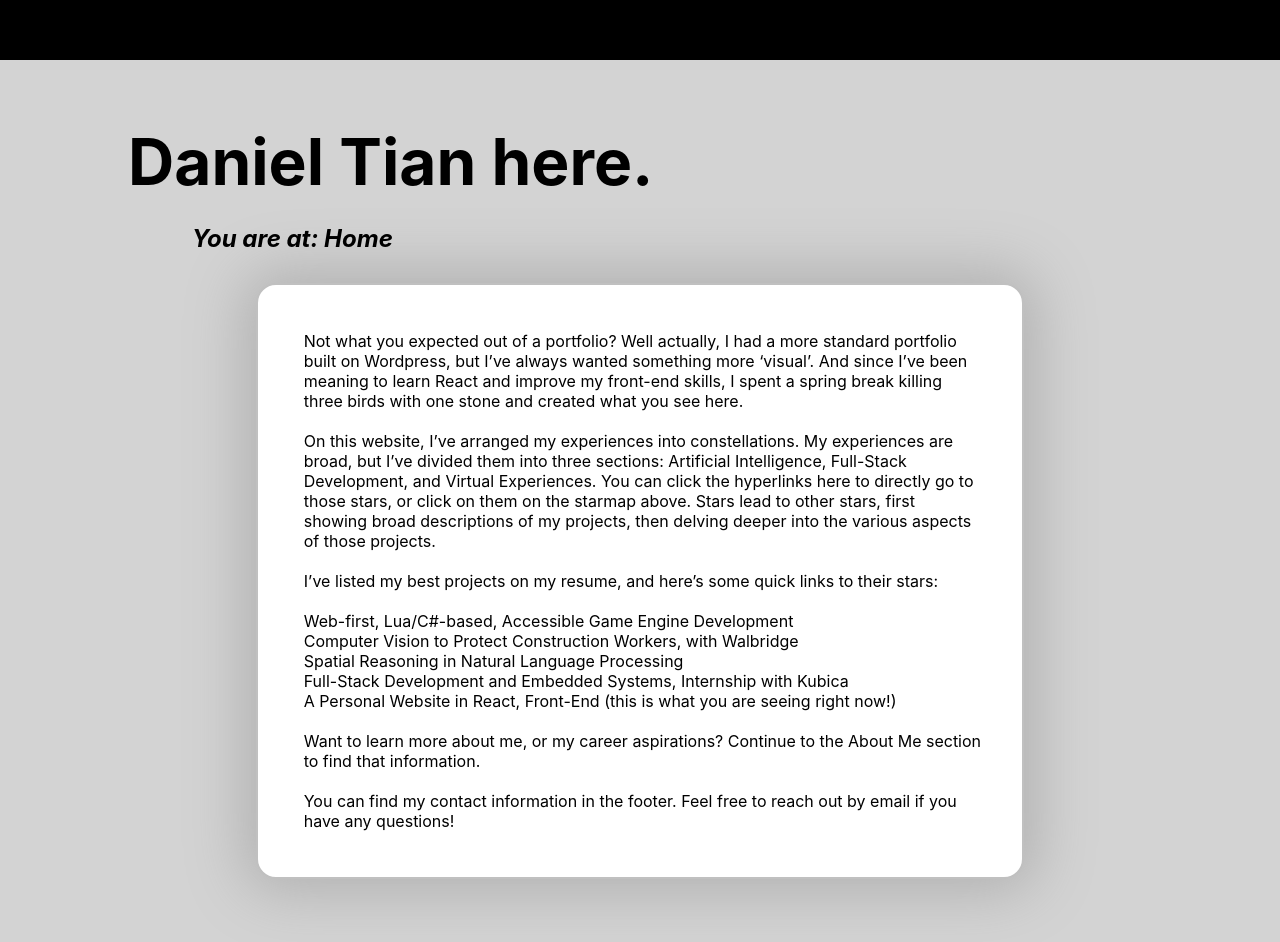
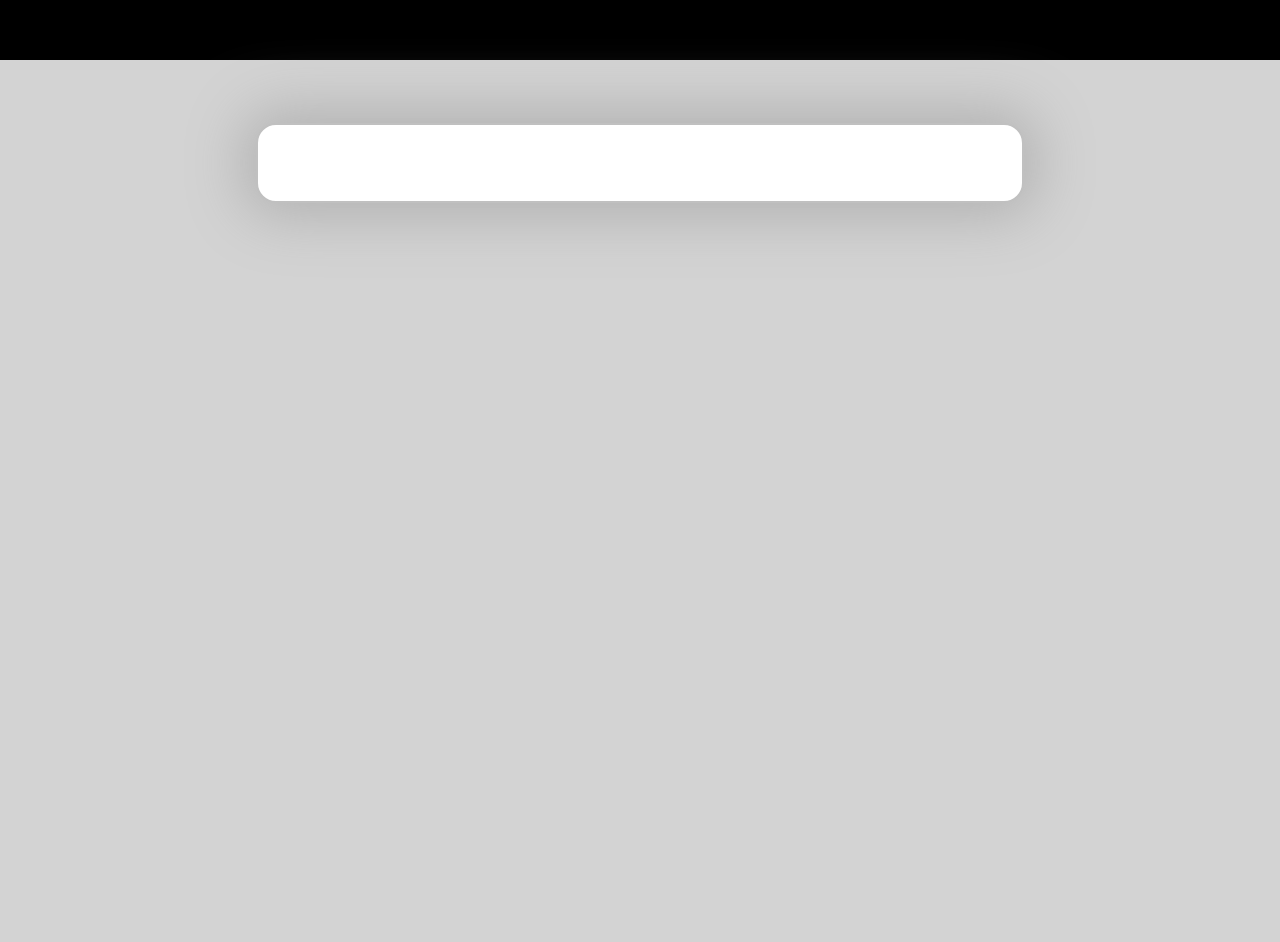
Before and after one commit to dqanxy-umich/portfolio-website, a React (Create React App) app: page / in a window 1280 px wide. Shown: the part 580-1522 px from the top of the page. Built offline with nearby package versions, Linux system fonts and the light colour scheme.

Commit message:
Body reacts to star change

```diff
--- a/src/App.tsx
+++ b/src/App.tsx
@@ -1,15 +1,23 @@
-import React from 'react';
+import React, { useState } from 'react';
 import logo from './logo.svg';
 import './App.css';
 import StarmapComponent from "./Starmap/StarmapComponent";
-import Body from "./Body";
+import Body, { BodyModel } from "./Body";
+import EventBus from './EventBus';
+import StarModel from './Star/StarModel';
+import StarBodies from './smstates/starBodies.json'
 
 function App() {
+  const [bodyModel, setModel] = useState(new BodyModel())
+  EventBus.getInstance().subscribe("starClicked", (starModel:StarModel)=>{
+    setModel(StarBodies["bodies"][starModel.id])
+  })
+
   return (
           <div className="App">
               <StarmapComponent></StarmapComponent>
 
-              <Body></Body>
+              <Body model={bodyModel}></Body>
 
           </div>
   );
--- a/src/Body.tsx
+++ b/src/Body.tsx
@@ -9,10 +9,23 @@ import EventBus from './EventBus';
 
 interface IBodyProps {
     callback?:Function;
+    model:BodyModel;
 }
 interface IBodyState {
     isVisible:boolean;
 }
+
+export class BodyModel{
+    title:string;
+    subtitle:string;
+    body:string;
+    constructor(){
+        this.title = ""
+        this.subtitle = ""
+        this.body = ""
+    }
+}
+
 
 export default class Body extends Component<IBodyProps,IBodyState> {
 
@@ -24,44 +37,15 @@ export default class Body extends Component<IBodyProps,IBodyState> {
             <div className="body-bg" >
                 <div style={{height:20}}></div>
                 <FadeInSection>
-                    <h1 className={"body-title"}>Daniel Tian here.</h1>
+                    <h1 className={"body-title"}>{this.props.model.title}</h1>
                 </FadeInSection>
                 <FadeInSection>
-                    <h3 className={"body-subtitle"}>You are at: Home</h3>
+                    <h3 className={"body-subtitle"}>{this.props.model.subtitle}</h3>
                 </FadeInSection>
                 <FadeInSection callback={()=>{EventBus.getInstance().call("disableNotif")}}>
                     <div className={"body-card"}>
                         <p className={"body-main"}>
-                            Not what you expected out of a portfolio? Well actually, I had a more standard portfolio
-                            built on Wordpress, but I’ve always wanted something more ‘visual’. And since I’ve been
-                            meaning to learn React and improve my front-end skills, I spent a spring break killing three
-                            birds with one stone and created what you see here.
-                            <br/>
-                            <br/>
-                            On this website, I’ve arranged my experiences into constellations. My experiences are broad,
-                            but I’ve divided them into three sections: Artificial Intelligence, Full-Stack Development,
-                            and Virtual Experiences. You can click the hyperlinks here to directly go to those stars, or
-                            click on them on the starmap above. Stars lead to other stars, first showing broad
-                            descriptions of my projects, then delving deeper into the various aspects of those projects.
-                            <br/>
-                            <br/>
-                            I’ve listed my best projects on my resume, and here’s some quick links to their stars:
-                            <br/>
-                            <br/>
-                            Web-first, Lua/C#-based, Accessible Game Engine Development<br/>
-                            Computer Vision to Protect Construction Workers, with Walbridge<br/>
-                            Spatial Reasoning in Natural Language Processing<br/>
-                            Full-Stack Development and Embedded Systems, Internship with Kubica<br/>
-                            A Personal Website in React, Front-End (this is what you are seeing right now!)
-                            <br/>
-                            <br/>
-                            Want to learn more about me, or my career aspirations? Continue to the About Me section to
-                            find that information.
-                            <br/>
-                            <br/>
-                            You can find my contact information in the footer. Feel free to reach out by email if you
-                            have any questions!
-
+                            {this.props.model.body}
                         </p>
                     </div>
                 </FadeInSection>
--- a/src/Star/StarModel.ts
+++ b/src/Star/StarModel.ts
@@ -9,9 +9,12 @@ export interface IStarModelProps {
     x:number;
     y:number;
     scale:number;
+    id:number;
 }
 
 export default class StarModel {
+    id:number;
+
     timer:number;
     displayX:number;
     displayY:number;
@@ -36,6 +39,8 @@ export default class StarModel {
     constructor(props:IStarModelProps) {
         //Starmap.instance.starList.push(this);
         console.log(props.x)
+        this.id = props.id;
+
         this.timer=Math.random()*300
         this.displayX=0
         this.displayY=0
--- a/src/Starmap/StarmapComponent.tsx
+++ b/src/Starmap/StarmapComponent.tsx
@@ -60,6 +60,7 @@ export default class StarmapComponent extends Component<IStarMapProps,IStarMapSt
         StarmapComponent.instance = this
 
         //Initialize stars
+        let count = 0;
         Config.stars.forEach((starConfig)=>{
                 let starProps = {
                     //starmap:this,
@@ -68,7 +69,9 @@ export default class StarmapComponent extends Component<IStarMapProps,IStarMapSt
                     scale:starConfig.scale,
                     x:starConfig.x,
                     y:starConfig.y,
+                    id:count,
                 }
+                count++;
                 let newModel = new StarModel(starProps);
                 starList.push(newModel);
             }
--- /dev/null
+++ b/src/smstates/starBodies.json
@@ -0,0 +1,23 @@
+{
+    "bodies":[{
+        "title":"Daniel Tian here.",
+        "subtitle":"You are at: Home",
+        "body":"Not what you expected out of a portfolio? Well actually, I had a more standard portfolio built on Wordpress, but I’ve always wanted something more ‘visual’. And since I’ve been meaning to learn React and improve my front-end skills, I spent a spring break killing three birds with one stone and created what you see here.<br/><br/>On this website, I’ve arranged my experiences into constellations. My experiences are broad, but I’ve divided them into three sections: Artificial Intelligence, Full-Stack Development, and Virtual Experiences. You can click the hyperlinks here to directly go to those stars, or click on them on the starmap above. Stars lead to other stars, first showing broad descriptions of my projects, then delving deeper into the various aspects of those projects.<br/><br/>I’ve listed my best projects on my resume, and here’s some quick links to their stars:<br/><br/>Web-first, Lua/C#-based, Accessible Game Engine Development<br/>Computer Vision to Protect Construction Workers, with Walbridge<br/>Spatial Reasoning in Natural Language Processing<br/>Full-Stack Development and Embedded Systems, Internship with Kubica<br/>A Personal Website in React, Front-End (this is what you are seeing right now!) <br/><br/>Want to learn more about me, or my career aspirations? Continue to the About Me section tofind that information.<br/><br/> You can find my contact information in the footer. Feel free to reach out by email if you have any questions!"
+    },{
+        "title":"Daniel Tian here.",
+        "subtitle":"You are at: Home",
+        "body":""
+    },{
+        "title":"Daniel Tian here.",
+        "subtitle":"You are at: Home",
+        "body":""
+    },{
+        "title":"Daniel Tian here.",
+        "subtitle":"You are at: Home",
+        "body":""
+    },{
+        "title":"Daniel Tian here.",
+        "subtitle":"You are at: Home",
+        "body":""
+    }]
+}
```
Also changed, not shown: src/Starmap/Starmap.ts (+91 -90 lines).
